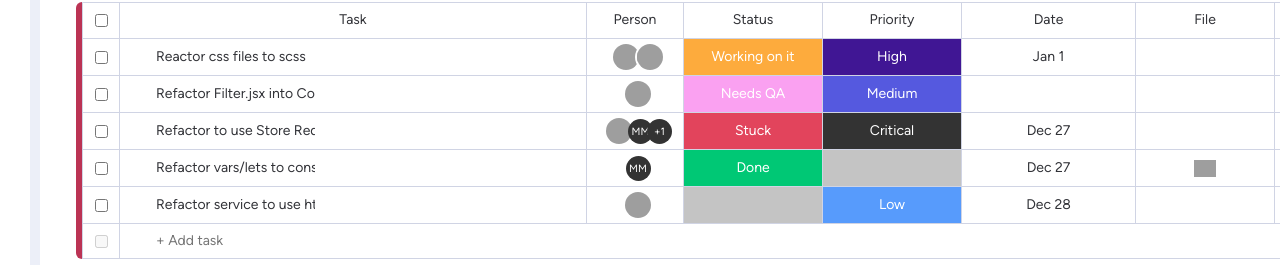
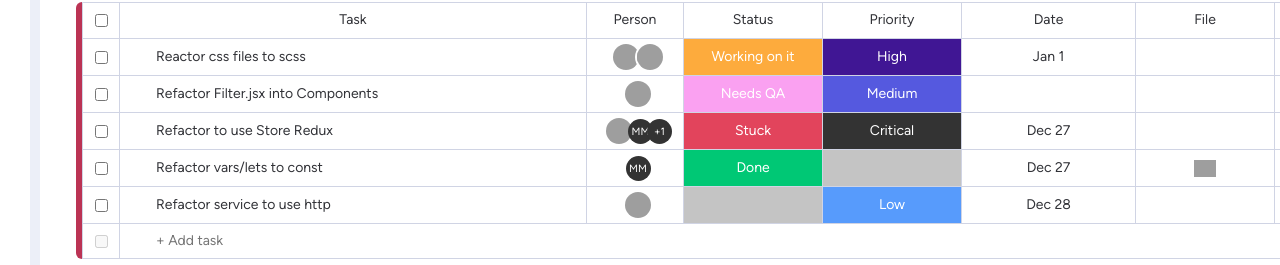
Before and after one commit to NoamSaar/Myday-frontend, a React (Vite) app: page /board/b101 in a window 1280 px wide. Shown: the part 532-797 px from the top of the page. Built offline with nearby package versions, Linux system fonts and the light colour scheme; grey boxes are pictures that could not be loaded.

Commit message:
fix hover task preview

```diff
--- a/src/assets/styles/basics/_helpers.scss
+++ b/src/assets/styles/basics/_helpers.scss
@@ -120,3 +120,7 @@
 .reset {
     all: unset;
 }
+
+.active {
+    background-color: #cce5ff !important;
+}
--- a/src/assets/styles/cmps/_board-group.scss
+++ b/src/assets/styles/cmps/_board-group.scss
@@ -119,7 +119,11 @@
 
     .task-selection {
         border-inline-start: $clr-group-border 0.5px solid;
-        background-color: white;
+
+        &:not(.task-preview .task-selection) {
+
+            background-color: white;
+        }
 
         input:not(.add-task input) {
             cursor: pointer;
--- a/src/assets/styles/cmps/_task-list.scss
+++ b/src/assets/styles/cmps/_task-list.scss
@@ -45,17 +45,17 @@
         display: flex;
         min-width: 505px;
         max-width: 505px;
+        background-color: white;
 
         .task-title {
             display: flex;
             width: 100%;
-            background-color: white;
 
             &.single-task {
                 padding-inline-start: 36px;
             }
 
-            &:hover:not(.task-header-list .task-title) {
+            &:hover:not(.task-header-list .task-title):not(.active .task-title) {
                 background-color: $clr-task-hover;
             }
         }
--- a/src/assets/styles/cmps/_task-preview.scss
+++ b/src/assets/styles/cmps/_task-preview.scss
@@ -7,8 +7,8 @@
         &:hover {
             background-color: $clr-task-hover;
 
-            .task-title,
-            .task-selection {
+            .task-title:not(.active .task-title),
+            .task-selection:not(.active .task-selection) {
                 background-color: $clr-task-hover;
             }
         }
@@ -26,6 +26,6 @@
             }
         }
 
-        .task-title input {}
+        &.active {}
     }
 }
--- a/src/cmps/Board/Group/TaskPreview.jsx
+++ b/src/cmps/Board/Group/TaskPreview.jsx
@@ -12,6 +12,8 @@ export function TaskPreview({ task, groupId, groupColor }) {
     const [taskTitle, setTaskTitle] = useState(task.title)
     const [isShowMenu, setIsShowMenu] = useState(false)
     const [isMenuOpen, setIsMenuOpen] = useState(false)
+    const [isEditing, setIsEditing] = useState(false)
+    const [isActive, setIsActive] = useState(false)
     const board = useSelector((storeState) => storeState.boardModule.currBoard)
 
     useEffect(() => {
@@ -80,6 +82,14 @@ export function TaskPreview({ task, groupId, groupColor }) {
         setIsMenuOpen((prevIsOpen) => !prevIsOpen)
     }
 
+    function onTitleClick() {
+        setIsEditing(true)
+    }
+
+    function onTitleEditExit() {
+        setIsEditing(false)
+    }
+
     const menuOptions = [
         {
             icon: "../../../public/icons/delete.svg",
@@ -88,8 +98,8 @@ export function TaskPreview({ task, groupId, groupColor }) {
         },
     ]
 
+
     if (!currTask) return <ul>Loading</ul>
-
     return (
         <ul
             className="clean-list task-preview-container sticky-left-36"
@@ -110,19 +120,49 @@ export function TaskPreview({ task, groupId, groupColor }) {
                 style={{ backgroundColor: groupColor }}
                 className="color-display sticky-left-36"
             ></div>
-            <ul className="clean-list task-preview">
-                <div className="task-title-container">
+            <ul className={`${isActive && 'active'} clean-list task-preview`}>
+                <div className={`task-title-container ${isActive && 'active'}`}>
                     <li className="task-selection">
                         <input type="checkbox" />
                     </li>
                     <li className="task-title single-task">
+
+                        {isEditing ? (
                             <input
+                                autoFocus
                                 value={taskTitle}
                                 onChange={onChangeTitle}
                                 className="reset"
                                 type="text"
+                                onBlur={onTitleEditExit}
                             />
+                        ) : (
+                            <span onClick={onTitleClick}>{taskTitle}</span>
+
+                        )}
                     </li>
+
+
+
+                    {/* {isEditing ? (
+                    <input
+                        type="text"
+                        value={editedTitle}
+                        onChange={(ev) => setEditedTitle(ev.target.value)}
+                        onBlur={onRenameBoard}
+                        autoFocus
+                    />
+                ) : (
+                    <>
+                        <span>{board.title}</span>
+                        <img
+                            className="btn btn-option-menu"
+                            src="../../public/icons/menu.svg"
+                            alt="Board Menu"
+                            onClick={onOpenModal}
+                        />
+                    </>
+                )} */}
                 </div>
 
                 {board.titlesOrder.map((title, idx) => {
```
Lines whose indentation alone changed are shown as unchanged.
